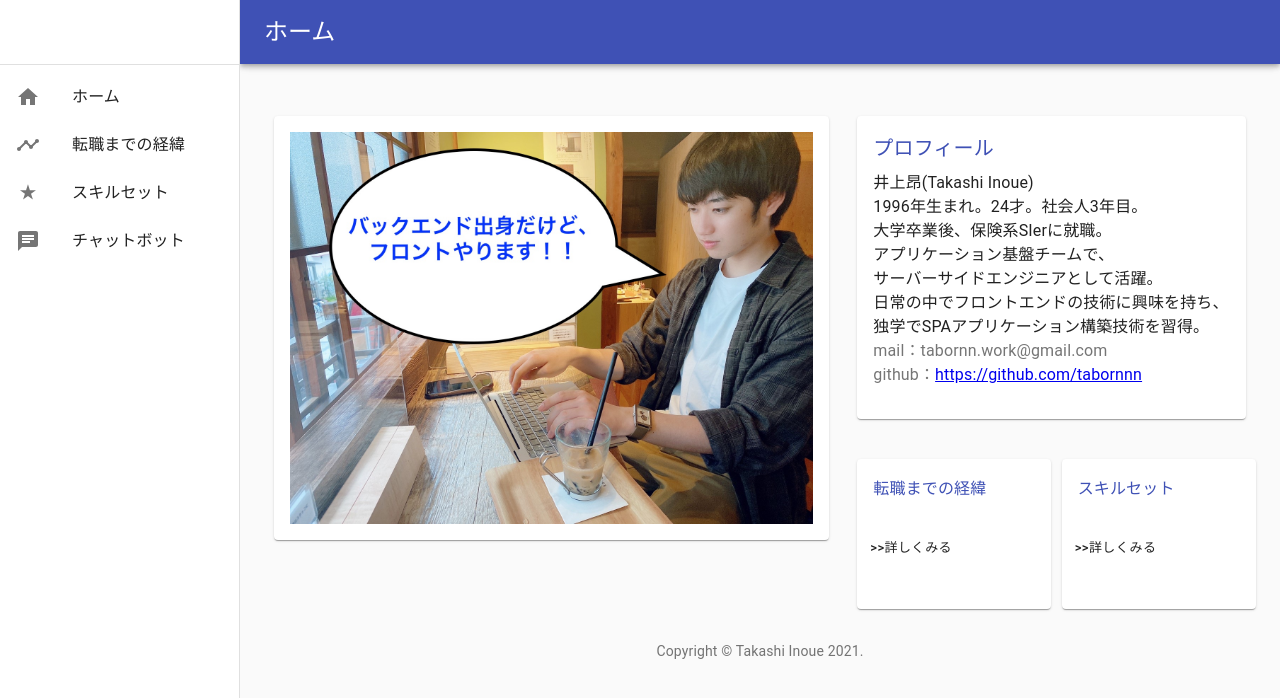
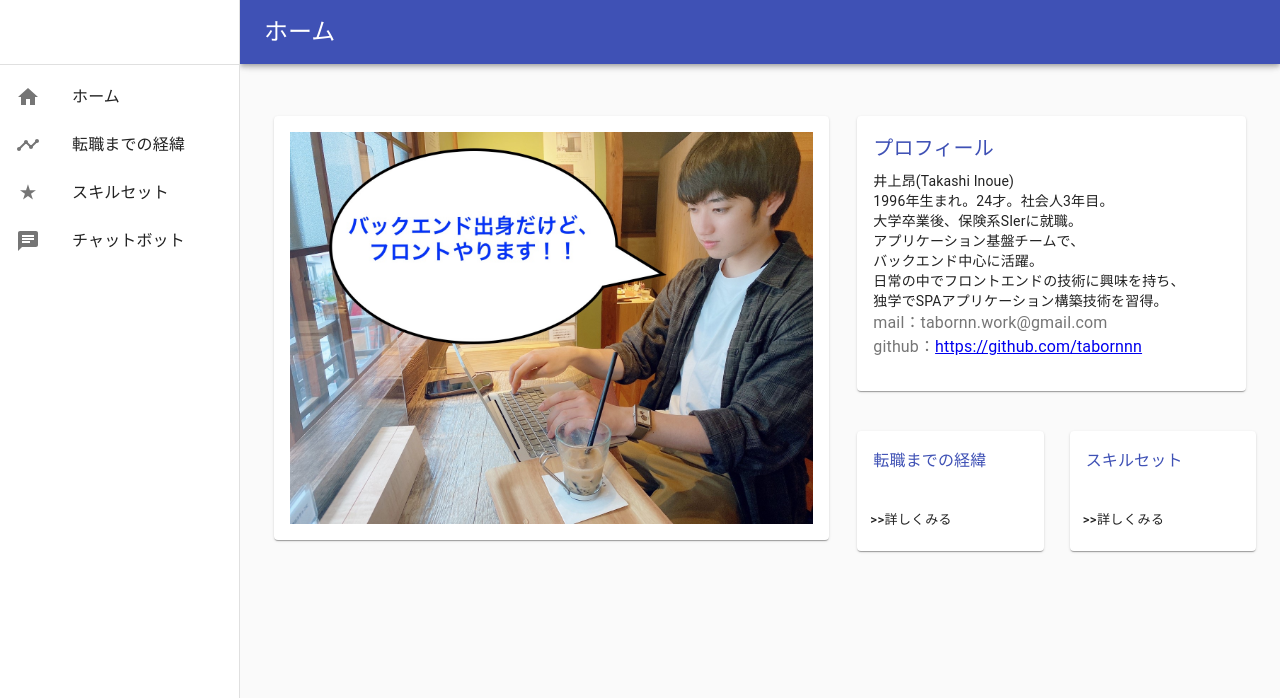
Before and after one commit to tabornnn/my-portfolio, a React (Create React App) app: page /top in a window 1280 px wide. Shown: the top 698 px of the page. Built offline with nearby package versions, Linux system fonts and the light colour scheme.

Commit message:
homeのデザインを修正

```diff
--- a/src/components/Entire.js
+++ b/src/components/Entire.js
@@ -22,18 +22,18 @@ import PropTypes from 'prop-types';
 import Chatbot from './chatbot/Chatbot'
 
 
-function Copyright() {
-    return (
-        <Typography variant="body2" color="textSecondary" align="center">
-            {'Copyright © '}
-            <Link color="inherit" href="https://material-ui.com/">
-                Takashi Inoue
-            </Link>{' '}
-            {new Date().getFullYear()}
-            {'.'}
-        </Typography>
-    );
-}
+// function Copyright() {
+//     return (
+//         <Typography variant="body2" color="textSecondary" align="center">
+//             {'Copyright © '}
+//             <Link color="inherit" href="https://material-ui.com/">
+//                 Takashi Inoue
+//             </Link>{' '}
+//             {new Date().getFullYear()}
+//             {'.'}
+//         </Typography>
+//     );
+// }
 
 const drawerWidth = 240;
 
@@ -117,7 +117,7 @@ export default function Entire(props) {
         switch (itemListState) {
             case homeObj.key:
                 return (
-                    <Home />
+                    <Home updateStateFunc={handleItemFunctions} />
                 )
             case loadObj.key:
                 return (
@@ -229,9 +229,9 @@ export default function Entire(props) {
                 <Container maxWidth="lg" className={classes.container}>
                     {/* litemListStateごとのコンテンツを表示させる */}
                     {contents(listItemState)}
-                    <Box pt={4}>
+                    {/* <Box pt={4}>
                         <Copyright />
-                    </Box>
+                    </Box> */}
                 </Container>
             </main>
         </div>
--- a/src/components/home/Home.js
+++ b/src/components/home/Home.js
@@ -32,13 +32,12 @@ const useStyles = makeStyles((theme) => ({
        },
        fixedPaper: {
               marginTop: 20,
-
        },
        paperHalf: {
               // display: 'flex',
 
               width: '95%',
-              height: 150,
+              height: 120,
               // marginTop: 20,
               marginLeft: 10,
               // textAlign: 'center',
@@ -63,7 +62,7 @@ const useStyles = makeStyles((theme) => ({
 }));
 
 
-export default function Home() {
+export default function Home(props) {
        const classes = useStyles();
 
        const myPicture = clsx(classes.paper, classes.myPicture);
@@ -94,7 +93,7 @@ export default function Home() {
                                    <br />
 
                                    {/* <Grid container spacing={0}> */}
-                                   <Grid container spacing={0}>
+                                   <Grid container spacing={2}>
 
 
                                           <Grid item xs={6} md={6} lg={6}>
@@ -107,7 +106,7 @@ export default function Home() {
                                                         </CardContent>
 
                                                         <CardActions>
-                                                               <Button size="small">>>詳しくみる</Button>
+                                                               <Button size="small" onClick={props.updateStateFunc[1]}>&gt;&gt;詳しくみる</Button>
                                                         </CardActions>
                                                  </Card>
                                           </Grid>
@@ -124,7 +123,9 @@ export default function Home() {
                                                         </CardContent>
 
                                                         <CardActions>
-                                                               <Button size="small">>>詳しくみる</Button>
+                                                               <Button size="small" onClick={props.updateStateFunc[2]}>
+                                                                      &gt;&gt;詳しくみる
+                                                               </Button>
                                                         </CardActions>
                                                  </Card>
 
--- a/src/components/home/PaperItem.js
+++ b/src/components/home/PaperItem.js
@@ -22,12 +22,12 @@ export default function PaperItem(props) {
       return (
         <React.Fragment>
           <Title>プロフィール</Title>
-          <Typography component="p" >
+          <Typography variant="body2">
             井上昂(Takashi Inoue)<br />
             1996年生まれ。24才。社会人3年目。<br />
             大学卒業後、保険系SIerに就職。<br />
             アプリケーション基盤チームで、<br />
-            サーバーサイドエンジニアとして活躍。<br />
+            バックエンド中心に活躍。<br />
             日常の中でフロントエンドの技術に興味を持ち、<br />
             独学でSPAアプリケーション構築技術を習得。
           </Typography>
```
Also changed, not shown: 21 other files (tests, documents, lock files or other folders).
